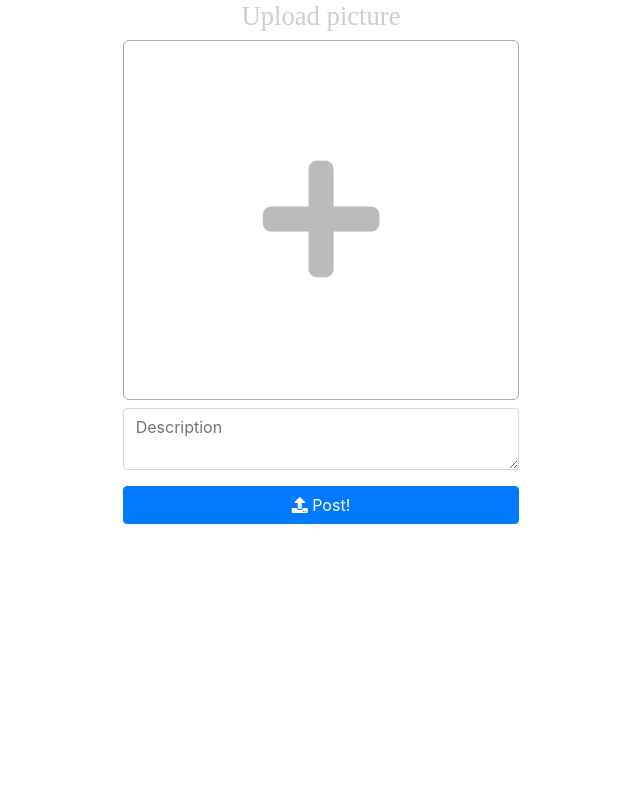
After one commit to a4w/piccy, a PHP site: page /public/upload_pic.php in a window 1280 px wide. The commit adds this page. Shown: the whole page, without its empty margins (319-959 px from the left). Run offline with PHP 8.4, Linux system fonts and the light colour scheme; the visitor is signed in with stand-in values (Sample User, id 1).

Commit message:
Upload picture page design and initial functionality

```diff
--- a/public/login.php
+++ b/public/login.php
@@ -5,6 +5,7 @@ if(isset($_SESSION['user']) && $_SESSION['user'] !== null)
 ?>
 <html>
     <head>
+        <meta name="viewport" content="width=device-width, initial-scale=1, shrink-to-fit=no">
         <title>Login</title>
         <link rel="stylesheet" href="./vendor/bootstrap/css/bootstrap.min.css">
         <link rel="stylesheet" href="./vendor/fontawesome/css/all.min.css">
--- a/public/register.php
+++ b/public/register.php
@@ -1,5 +1,7 @@
 <html>
     <head>
+
+        <meta name="viewport" content="width=device-width, initial-scale=1, shrink-to-fit=no">
         <title>Registrtion</title>
         <link rel="stylesheet" href="./vendor/bootstrap/css/bootstrap.min.css">
         <link rel="stylesheet" href="./vendor/fontawesome/css/all.min.css">
--- /dev/null
+++ b/public/upload_pic.php
@@ -0,0 +1,70 @@
+<?php
+session_start();
+if(!isset($_SESSION['user']) || $_SESSION['user'] === null)
+    header('Location: login.php');
+?>
+<html>
+    <head>
+        <meta name="viewport" content="width=device-width, initial-scale=1, shrink-to-fit=no">
+        <title>Upload picture</title>
+        <link rel="stylesheet" href="./vendor/bootstrap/css/bootstrap.min.css">
+        <link rel="stylesheet" href="./vendor/fontawesome/css/all.min.css">
+        <link rel="stylesheet" href="./css/styles.css">
+        <style>
+            html, body{
+                height: 100%;
+                background-color: #FFF;
+            }
+            .title{
+                color: #000;
+                font-size: 40pt;
+                font-family: 'serif';
+            }
+            .sub-title{
+                color: #CCC;
+                font-size: 20pt;
+                font-family: 'sans-serif';
+            }
+        </style>
+    </head>
+    <body>
+        <div class="container-fluid">
+            <div class="row justify-content-center">
+                <div class="col-12 col-lg-4">
+                    <form action="controllers/picture.controller.php" method="POST">
+                        <input type="hidden" name="action" value="upload_picture" />
+                        <h2 class="text-center sub-title">Upload picture</h2>
+                        <input type="file" name="picture" id="picture_uploaded" style="display: none" />
+                        <div class="w-100 d-flex justify-content-center align-items-center" id="upload_picture" style="border: 1px solid #AAA;width: 300px; height: 360px;border-radius: 6px;">
+                            <i class="fas fa-plus" style="font-size: 100pt; color: #BBB;position: absolute;"></i>
+                            <img src="./images/transparent.png" id="upload_preview" style="z-index: 2; max-height: 358px; max-width: 298px;" />
+                        </div>
+                        <div class="form-group mt-2">
+                            <textarea placeholder="Description" name="description" class="form-control"></textarea>
+                        </div>
+                        <button class="btn btn-primary w-100" type="submit" id="post_picture"><i class="fas fa-upload"></i>&nbsp;Post!</button>
+                    </form>
+                </div>
+            </div>
+        </div>
+        <script src="./vendor/jquery/js/jquery.min.js"></script>
+        <script src="./vendor/bootstrap/js/bootstrap.min.js"></script>
+        <script>
+            $("#picture_uploaded").change(function(){
+                // Preview image
+                let file = $(this)[0].files[0];
+                let reader = new FileReader();
+                reader.onloadend = function(){
+                    $("#upload_preview").attr("src", reader.result);
+                }
+                if(file){
+                    reader.readAsDataURL(file);
+                }
+            });
+            $("#upload_picture").click(function(){
+                $("#picture_uploaded").trigger('click');
+            });
+
+        </script>
+    </body>
+</html>
```
Also changed, not shown: public/images/transparent.png (added).
